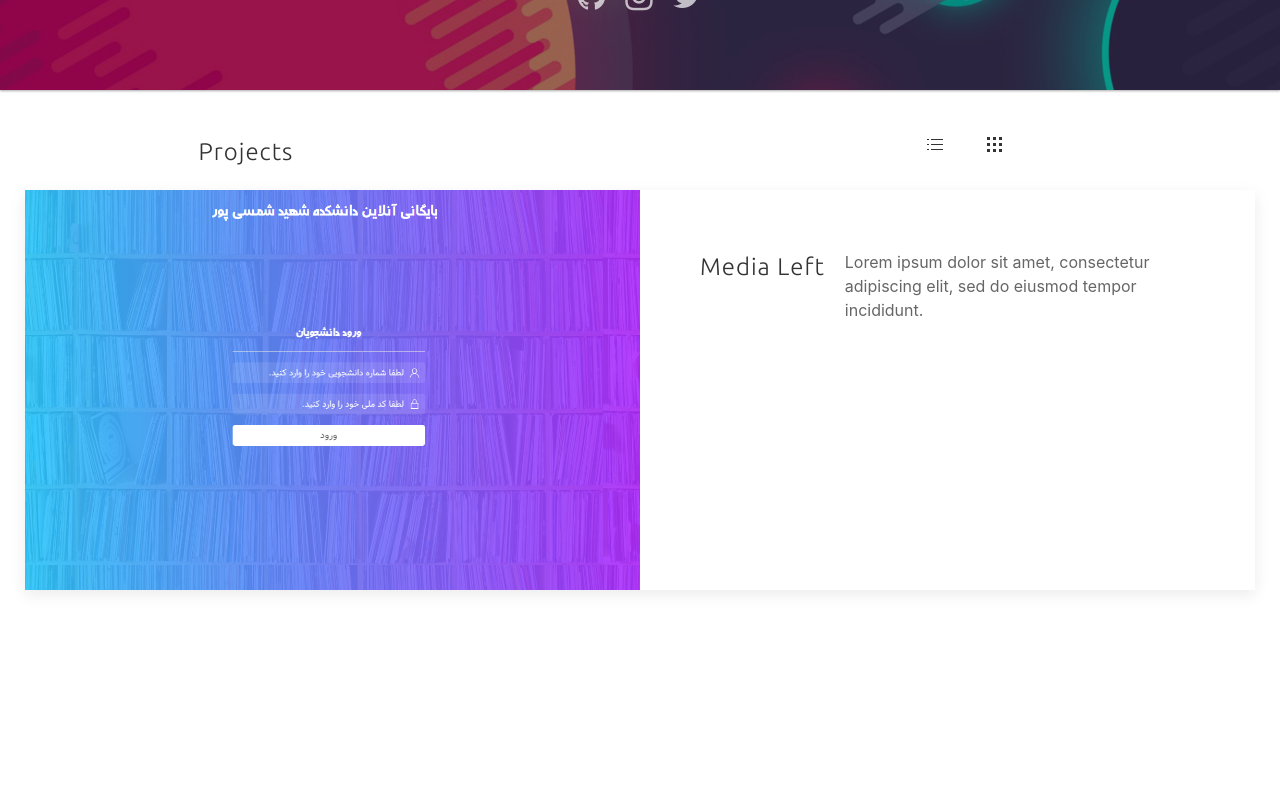
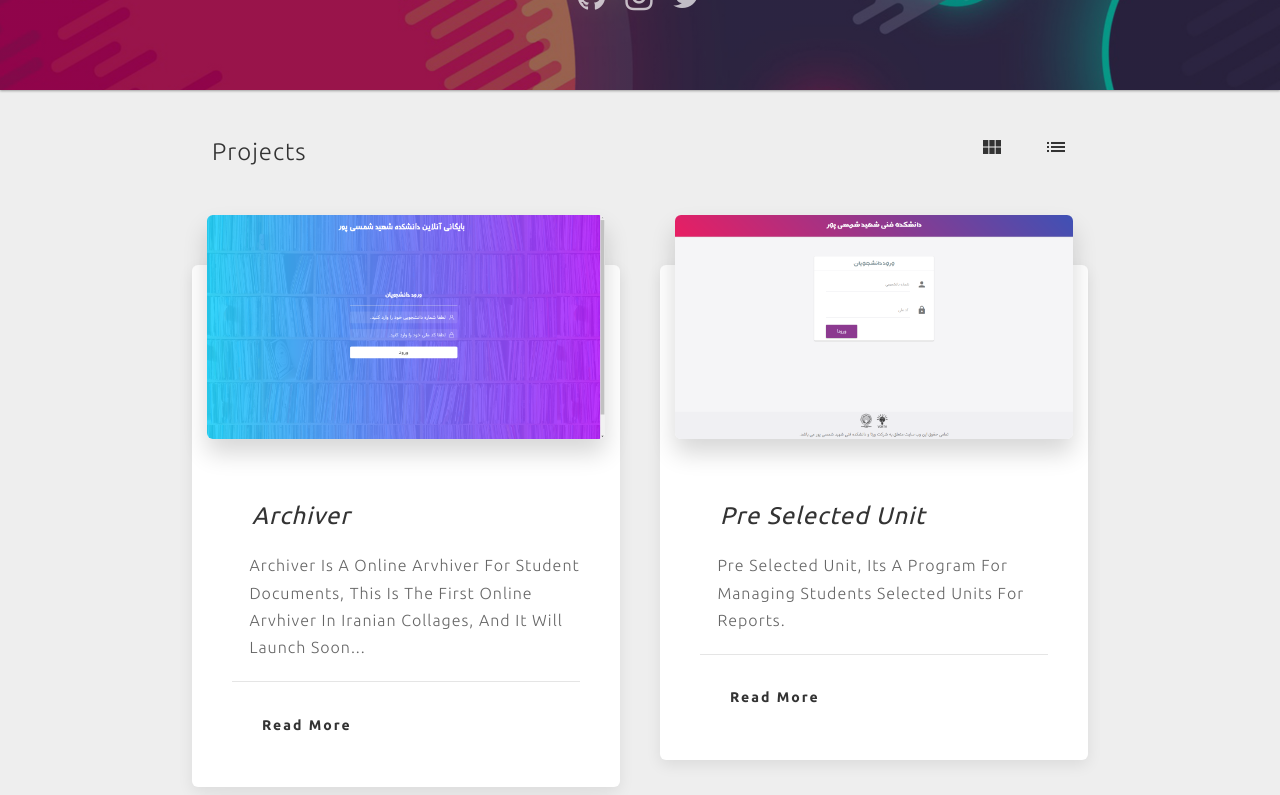
Before and after one commit to ashii98/ashkan, a Vue app: page / in a window 1280 px wide. Shown: the part 360-1155 px from the top of the page. Before the commit the page ends 995 px from the top, so only its background shows below. Built offline with nearby package versions, Linux system fonts and the light colour scheme.

Commit message:
first commit

```diff
--- a/index.html
+++ b/index.html
@@ -8,6 +8,7 @@
     <link rel="stylesheet" href="https://cdnjs.cloudflare.com/ajax/libs/uikit/3.0.0-beta.28/css/uikit.min.css" />
     <link href="https://fonts.googleapis.com/css?family=Ubuntu:300,400,700" rel="stylesheet">
     <link href="https://cdnjs.cloudflare.com/ajax/libs/font-awesome/4.7.0/css/font-awesome.min.css" rel="stylesheet">
+    <link href="https://fonts.googleapis.com/icon?family=Material+Icons" rel="stylesheet">
 
     <!-- jQuery is required -->
     <script src="https://cdnjs.cloudflare.com/ajax/libs/jquery/3.2.1/jquery.min.js"></script>
@@ -15,7 +16,6 @@
     <!-- UIkit JS -->
     <script src="https://cdnjs.cloudflare.com/ajax/libs/uikit/3.0.0-beta.28/js/uikit.min.js"></script>
     <script src="https://cdnjs.cloudflare.com/ajax/libs/uikit/3.0.0-beta.28/js/uikit-icons.min.js"></script>
-
   </head>
   <body>
     <div id="app"></div>
--- a/src/App.vue
+++ b/src/App.vue
@@ -10,14 +10,14 @@
           <a><i class="fa fa-twitter" aria-hidden="true"></i></a>
         </div>
     </div>
-    <div style="width: 70%; position: relative; left: 12%">
+    <div style="width: 70%; position: relative; left: 15%;">
       <div class="padding">
         <h3>projects</h3>
         <router-link v-bind:to="'/about'">
-          <span class="view-icons" uk-icon="icon: grid"></span>
+          <i class="material-icons view-icons">list</i>
         </router-link>
         <router-link v-bind:to="'/'">
-          <span class="view-icons" uk-icon="icon: list"></span>
+          <i class="material-icons view-icons">view_module</i>
         </router-link>
       </div>
     </div>
@@ -34,6 +34,9 @@
   }
 </script>
 <style>
+  #app {
+    background: #eee;
+  }
   .parallax {
     background-image: linear-gradient(rgba(0, 0, 0, 0.4), rgba(0, 0, 0, 0.4)), url('./assets/background.jpg');
     position: relative;
@@ -73,7 +76,9 @@
     color: rgba(255,255,255,1);
   }
   .padding{
-    padding: 25px;
+    padding-top: 25px;
+    position: relative;
+    z-index: 9;
   }
   h3{
     font-family: 'Ubuntu', sans-serif !important;
--- a/src/components/Hello.vue
+++ b/src/components/Hello.vue
@@ -1,15 +1,44 @@
 <template>
-  <div class="hello">
-    <div class="padding">
-      <div class="uk-card uk-card-default uk-grid-collapse uk-child-width-1-2@s uk-margin" uk-grid>
-        <div class="uk-card-media-left uk-cover-container">
-          <img src="../assets/ac/ac-index.png" alt="" uk-cover>
-          <canvas width="600" height="400"></canvas>
+  <div id="hello">
+    <div class="margin-top" style="width: 70%; left: 15%; position: relative;" uk-scrollspy="target: > div > div; cls:uk-animation-slide-bottom; delay: 200; repeat: false">
+      <div class="uk-child-width-1-2@m" uk-grid>
+        <div class="uk-margin-bottom">
+          <div class="uk-card uk-card-default card">
+            <div class="uk-card-media-top card-header uk-box-shadow-large">
+              <img src="../assets/ac/ac-index.png" alt="">
+            </div>
+            <div class="uk-card-body">
+              <h3 class="uk-card-title">{{ project_name }}</h3>
+              <p>{{project_info}}</p>
+              <hr/>
+              <button class="uk-button uk-button-default">read more</button>
+            </div>
+          </div>
         </div>
-        <div>
-          <div class="uk-card-body">
-            <h3 class="uk-card-title">Media Left</h3>
-            <p>Lorem ipsum dolor sit amet, consectetur adipiscing elit, sed do eiusmod tempor incididunt.</p>
+        <div class="uk-margin-bottom">
+          <div class="uk-card uk-card-default card">
+            <div class="uk-card-media-top card-header uk-box-shadow-large">
+              <img src="../assets/psu/psu-index.png" alt="">
+            </div>
+            <div class="uk-card-body">
+              <h3 class="uk-card-title">{{ project_name2 }}</h3>
+              <p>{{project_info2}}</p>
+              <hr/>
+              <button class="uk-button uk-button-default">read more</button>
+            </div>
+          </div>
+        </div>
+        <div class="uk-margin-bottom">
+          <div class="uk-card uk-card-default card">
+            <div class="uk-card-media-top card-header uk-box-shadow-large">
+              <img src="../assets/shams/index.png" alt="">
+            </div>
+            <div class="uk-card-body">
+              <h3 class="uk-card-title">{{ project_name3 }}</h3>
+              <p>{{project_info3}}</p>
+              <hr/>
+              <button class="uk-button uk-button-default">read more</button>
+            </div>
           </div>
         </div>
       </div>
@@ -22,14 +51,65 @@ export default {
   name: 'hello',
   data () {
     return {
-      msg: 'Welcome to Your Vue.js App'
+      project_name: 'archiver',
+      project_info: 'archiver is a online arvhiver for student documents, this is the first online arvhiver in iranian collages, and it will launch soon...',
+      project_name2: 'pre selected unit',
+      project_info2: 'pre selected unit, its a program for managing students selected units for reports.',
+      project_name3: 'shams messenger',
+      project_info3: 'shams messenger, its a cross platform messenger for iranian collages, this program has been cancelled.'
     }
   }
 }
 </script>
 
 <style scoped>
-.padding{
-  padding-top: 50px;
-}
+  #hello {
+    background: #eee;
+  }
+  .margin-top{
+    margin-top: 150px;
+  }
+  .uk-card-title{
+    width: 100%;
+    font-weight: 400;
+    letter-spacing: 1px;
+    font-style: oblique;
+  }
+  p{
+    font-weight: 100;
+    letter-spacing: 1px;
+    line-height: 1.7;
+  }
+  .uk-button{
+    font-weight: bold;
+    letter-spacing: 2px;
+    border: none;
+    height: 45px;
+    border-radius: 3px;
+  }
+  .uk-button:hover{background: rgba(0,0,0,0.1);}
+  .uk-button:active{background: rgba(0,0,0,0.3);}
+  .uk-card-title,
+  p,
+  .uk-button{
+    font-family: 'Ubuntu', sans-serif !important;
+    text-transform: capitalize;
+    display: block;
+  }
+  .card{
+    position: relative;
+    display: inline-block;
+    border-radius: 6px;
+  }
+  .card-header{
+    position: relative;
+    overflow: hidden;
+    margin-left: 15px;
+    margin-right: 15px;
+    margin-top: -50px;
+    border-radius: 6px;
+  }
+  p{
+    padding-left: 5%;
+  }
 </style>
--- a/src/components/about.vue
+++ b/src/components/about.vue
@@ -1,22 +1,133 @@
 <template>
   <div id="about">
-    When you have a great story about how your product or service was built to change lives, share it. The "About Us" page is a great place for it to live, too. Good stories humanize your brand, providing context and meaning for your product. What’s more, good stories are sticky -- which means people are more likely to connect with them and pass them on.
+    <div class="about-margin-top" style="width: 70%; left: 15%; position: relative;" uk-scrollspy="target: > div ; cls:uk-animation-slide-bottom; delay: 200; repeat: false">
+      <div class="uk-card uk-card-default uk-grid-collapse about-margin-bottom about-card" uk-grid>
+        <div style="width: 40%;float: left">
+          <div class="uk-float-left uk-display-inline-block">
+            <div class="uk-card-media-left uk-cover-container about-card-header">
+              <img src="../assets/ac/ac-index.png" alt="" uk-cover>
+              <canvas width="600" height="400"></canvas>
+            </div>
+          </div>
+        </div>
+        <div style="width: 60%;float: left">
+          <div class="uk-float-right  uk-display-inline-block">
+            <div class="uk-card-body">
+              <h3 class="uk-card-title">{{project_name}}</h3>
+              <p>{{project_info}}</p>
+              <hr/>
+              <button class="uk-button uk-button-default">read more</button>
+            </div>
+          </div>
+        </div>
+      </div>
+      <div class="uk-card uk-card-default uk-grid-collapse about-margin-bottom about-card" uk-grid>
+        <div style="width: 40%;float: left">
+          <div class="uk-float-left uk-display-inline-block">
+            <div class="uk-card-media-left uk-cover-container about-card-header">
+              <img src="../assets/psu/psu-index.png" alt="" uk-cover>
+              <canvas width="600" height="400"></canvas>
+            </div>
+          </div>
+        </div>
+        <div style="width: 60%;float: left">
+          <div class="uk-float-right  uk-display-inline-block">
+            <div class="uk-card-body">
+              <h3 class="uk-card-title">{{project_name2}}</h3>
+              <p>{{project_info2}}</p>
+              <hr/>
+              <button class="uk-button uk-button-default">read more</button>
+            </div>
+          </div>
+        </div>
+      </div>
+      <div class="uk-card uk-card-default uk-grid-collapse about-margin-bottom about-card" uk-grid>
+        <div style="width: 40%;float: left">
+          <div class="uk-float-left uk-display-inline-block">
+            <div class="uk-card-media-left uk-cover-container about-card-header">
+              <img src="../assets/shams/index.png" alt="" uk-cover>
+              <canvas width="600" height="400"></canvas>
+            </div>
+          </div>
+        </div>
+        <div style="width: 60%;float: left">
+          <div class="uk-float-right  uk-display-inline-block">
+            <div class="uk-card-body">
+              <h3 class="uk-card-title">{{project_name3}}</h3>
+              <p>{{project_info3}}</p>
+              <hr/>
+              <button class="uk-button uk-button-default">read more</button>
+            </div>
+          </div>
+        </div>
+      </div>
+    </div>
   </div>
 </template>
 
 <script>
   export default {
-    name: 'about'
+    name: 'about',
+    data () {
+      return {
+        project_name: 'archiver',
+        project_info: 'archiver is a online arvhiver for student documents, this is the first online arvhiver in iranian collages, and it will launch soon...',
+        project_name2: 'pre selected unit',
+        project_info2: 'pre selected unit, its a program for managing students selected units for reports.',
+        project_name3: 'shams messenger',
+        project_info3: 'shams messenger, its a cross platform messenger for iranian collages, this program has been cancelled.'
+      }
+    }
   }
 </script>
 <!-- styling for the component -->
 <style>
   #about {
-    font-family: 'Avenir', Helvetica, Arial, sans-serif;
-    -webkit-font-smoothing: antialiased;
-    -moz-osx-font-smoothing: grayscale;
-    text-align: center;
-    color: #2c3e50;
-    margin-top: 60px;
+    background: #eee;
+  }
+  .uk-card-title{
+    width: 100%;
+    font-weight: 400;
+    letter-spacing: 1px;
+    font-style: oblique;
+  }
+  p{
+    font-weight: 100;
+    letter-spacing: 1px;
+    line-height: 1.7;
+  }
+  .uk-button{
+    font-weight: bold;
+    letter-spacing: 2px;
+    border: none;
+    height: 45px;
+    border-radius: 3px;
+  }
+  .uk-button:hover{background: rgba(0,0,0,0.1);}
+  .uk-button:active{background: rgba(0,0,0,0.3);}
+  .uk-card-title,
+  p,
+  .uk-button{
+    font-family: 'Ubuntu', sans-serif !important;
+    text-transform: capitalize;
+    display: block;
+  }
+  .about-margin-top{
+    padding-top: 150px;
+  }
+  .about-margin-bottom{
+    margin-bottom: 80px;
+  }
+  .about-card{
+    position: relative;
+    display: inline-block;
+    border-radius: 6px;
+  }
+  .about-card-header{
+    position: relative;
+    border-radius: 6px;
+    margin-left: -80px;
+    box-shadow: 0 14px 25px rgba(0,0,0,0.16) !important;
+    margin-top: -50px;
   }
 </style>
```
